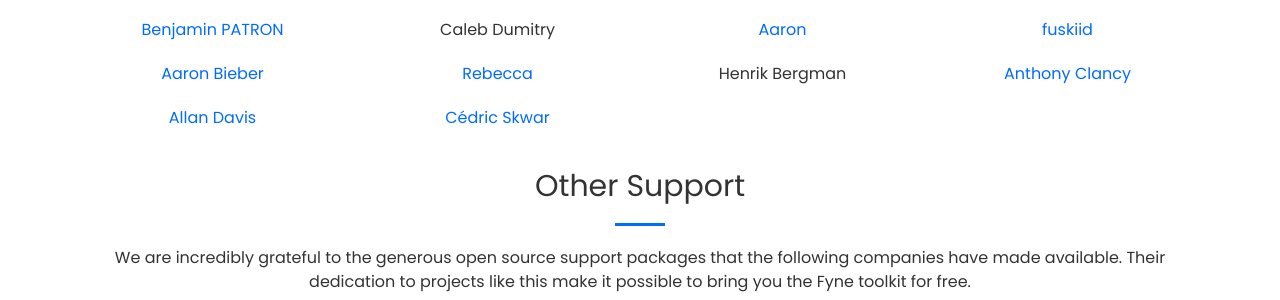
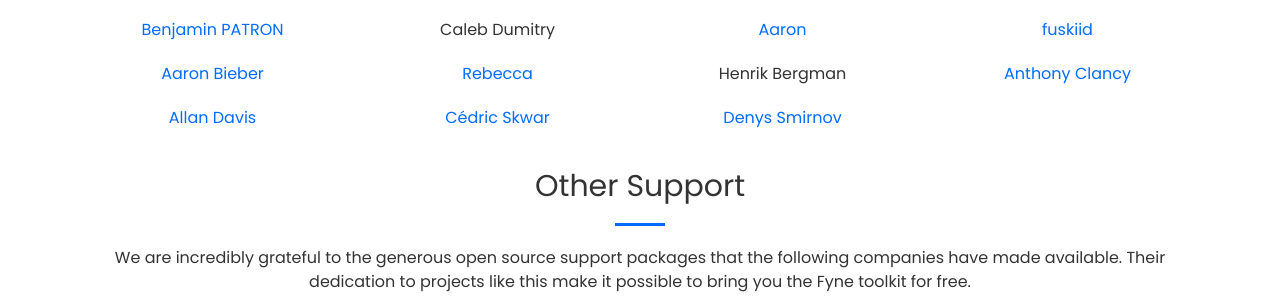
Before and after one commit to fyne-io/fyne-io.github.io, a Jekyll site: the page built from sponsor/index.md, in a window 1280 px wide and 900 px high, scrolled down 1224 px. Shown: the part 154-454 px from the top of the window. Built offline with Jekyll 4.4.1, drawn with Linux system fonts in a browser that asks for light colours.

Commit message:
Adding Denys

```diff
--- a/sponsor/index.md
+++ b/sponsor/index.md
@@ -194,6 +194,7 @@
 [Cédric Skwar](https://github.com/benni347)
 </div>
 <div class="col-lg-3 text-center" markdown="1">
+[Denys Smirnov](https://github.com/dennwc)
 </div>
 <div class="col-lg-3 text-center" markdown="1">
 </div>
```
